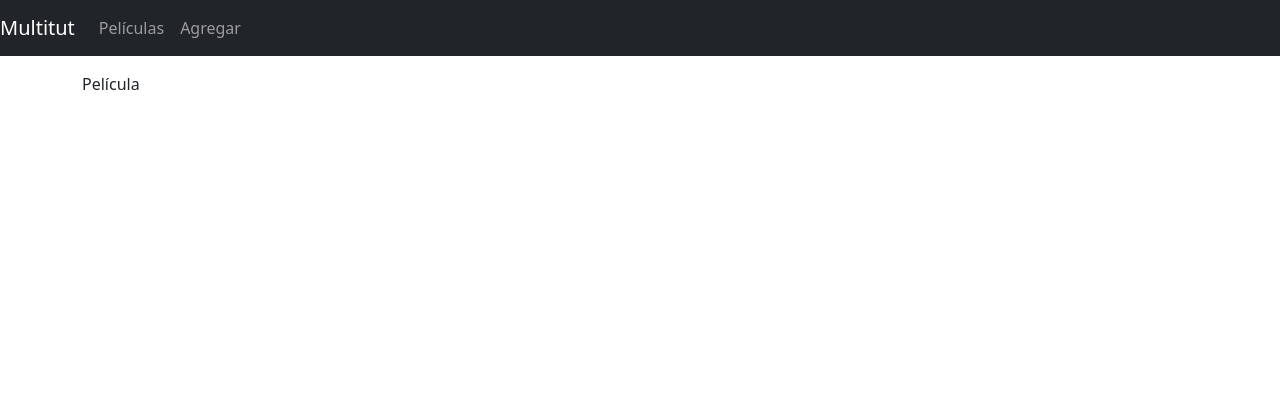
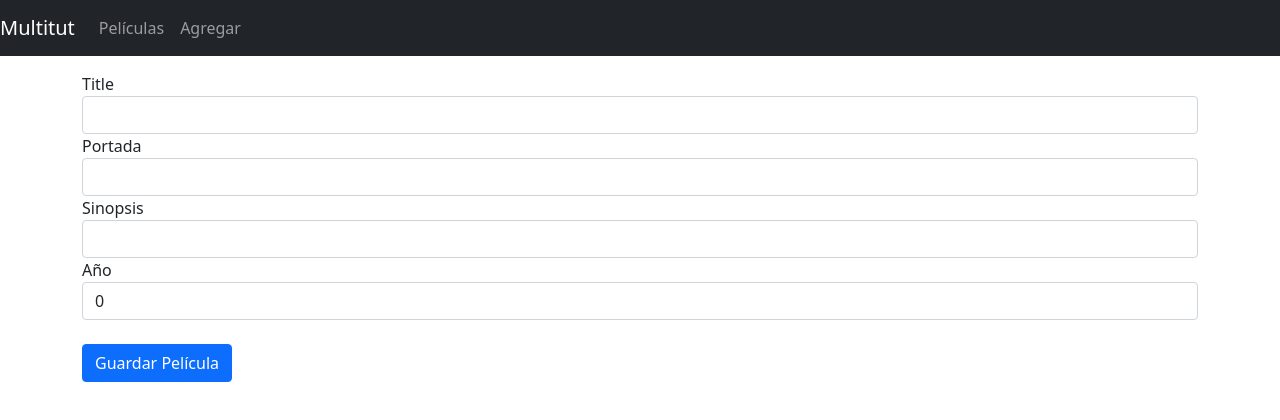
Before and after one commit to EduardoIbarra/PRReactLaravel, a React (Create React App) app in the folder frontend/: page /movies/1 in a window 1280 px wide. Shown: the top 420 px of the page. Built offline with nearby package versions, Linux system fonts and the light colour scheme; no server answers.

Commit message:
Finish update

```diff
--- a/frontend/src/components/Movie.js
+++ b/frontend/src/components/Movie.js
@@ -15,8 +15,8 @@ const Movie = props => {
   const getMovie = id => {
     MovieService.getById(id)
     .then(res => {
-      setCurrentMovie(res);
-      console.log(res);
+      setCurrentMovie(res.data);
+      console.log(res.data);
     })
     .catch(e => {
       console.log(e);
@@ -24,11 +24,97 @@ const Movie = props => {
     });
   }
 
+  const updateMovie = () => {
+    MovieService.update(currentMovie.id, currentMovie)
+    .then(res => {
+      console.log(res.data);
+      setMessage('The movie was updated.');
+    })
+    .catch(err => {
+      console.log(err);
+      setMessage('There was an error...');
+    });
+  }
+
   useEffect(() => {
     getMovie(props.match.params.id);
-  }, [props.match.params.id])
+  }, [props.match.params.id]);
+
+  const handleInputChange = (event) => {
+    const {key, value} = event.target;
+    setCurrentMovie({...currentMovie, [key]: value});
+  }
+
   return (
-    <div>Película</div>
+    <div>
+      {currentMovie ? (
+    <div>
+          <div className="form-group">
+            <label htmlFor="title">Title</label>
+            <input
+              type="text"
+              className="form-control"
+              id="title"
+              required
+              defaultValue={currentMovie.title}
+              onChange={handleInputChange}
+              name="title"
+            />
+          </div>
+
+          <div className="form-group">
+            <label htmlFor="cover">Portada</label>
+            <input
+              type="text"
+              className="form-control"
+              id="cover"
+              required
+              defaultValue={currentMovie.cover}
+              onChange={handleInputChange}
+              name="cover"
+            />
+          </div>
+
+          <div className="form-group">
+            <label htmlFor="synopsis">Sinopsis</label>
+            <input
+              type="text"
+              className="form-control"
+              id="synopsis"
+              required
+              defaultValue={currentMovie.synopsis}
+              onChange={handleInputChange}
+              name="synopsis"
+            />
+          </div>
+
+          <div className="form-group">
+            <label htmlFor="year">Año</label>
+            <input
+              type="number"
+              className="form-control"
+              id="year"
+              required
+              defaultValue={currentMovie.year}
+              onChange={handleInputChange}
+              name="year"
+            />
+          </div>
+          <br />
+          <button onClick={updateMovie} className="btn btn-primary">
+            Guardar Película
+          </button>
+          <div>
+            <p>{message}</p>
+          </div>
+        </div>
+        ): (
+          <div>
+            <br />
+            <p>Please select a movie...</p>
+          </div>
+        )}
+        </div>
   )
 }
 
```
Also changed, not shown: 1 other file (tests, documents, lock files or other folders).
